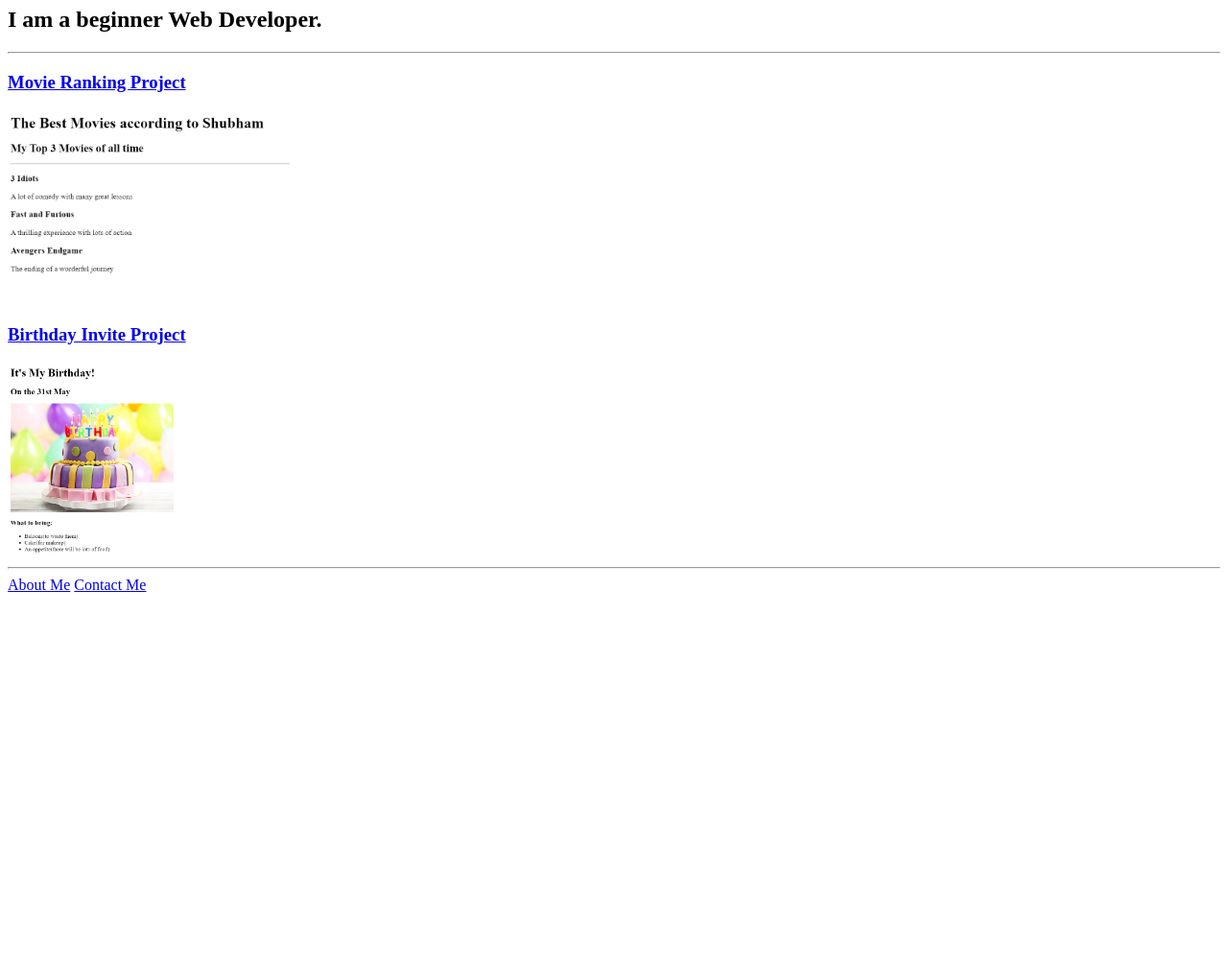
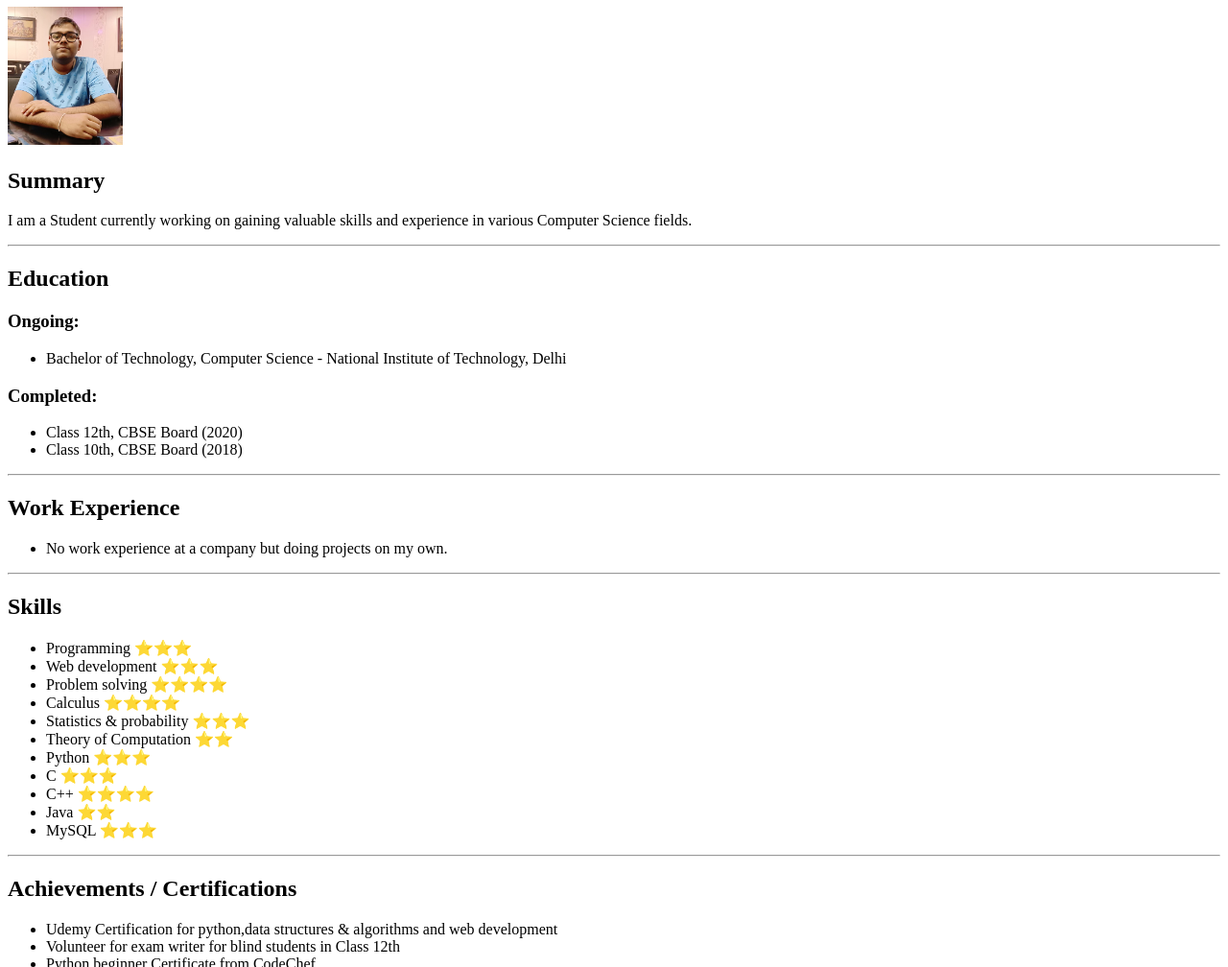
Before and after one commit to Shubham-Jaiswal-31/html-portfolio, a plain HTML site: page index.html in a window 1280 px wide. Shown: the part 73-1081 px from the top of the page at 96% size. Before the commit the page ends 800 px from the top, so only its background shows below. Drawn offline with Linux system fonts and the light colour scheme.

Commit message:
Add files via upload

```diff
--- a/index.html
+++ b/index.html
@@ -1,22 +1,72 @@
 <!DOCTYPE html>
 <html lang="en">
-
 <head>
     <meta charset="UTF-8">
-    <title>Shubham's Portfolio</title>
+    <title>My Resume</title>
 </head>
+<body>
+    <h1>Shubham Anand Jaiswal</h1>
+    <img src="./assets/Shubham_profile.jpg" width="120rem" alt="Shubham's Photo">
+    <h2>Summary</h2>
+    <p>I am a Student currently working on gaining valuable skills and experience in various Computer Science fields.</p>
+    <hr />
 
-<body>
-    <h1>Shubham Anand Jaiswal's Portfolio</h1>
-    <h2>I am a beginner Web Developer.</h2>
+    <h2>Education</h2>
+    <p>
+        <h3>Ongoing:</h3>
+        <ul>
+            <li>Bachelor of Technology, Computer Science - National Institute of Technology, Delhi</li>
+        </ul>
+        <h3>Completed:</h3>
+        <ul>
+            <li>Class 12th, CBSE Board (2020)</li>
+            <li>Class 10th, CBSE Board (2018)</li>
+        </ul>
+    </p>
     <hr />
-    <h3><a href="./public/movie-ranking.html">Movie Ranking Project</a></h3>
-    <img src="./assets/images/movie-ranking.png" height="200" alt="movie ranking project preview"/>
-    <h3><a href="./public/birthday-invite.html">Birthday Invite Project</a></h3>
-    <img src="./assets/images/birthday-invite.png" height="200" alt="bithday invite project preview"/>
+    <h2>Work Experience</h2>
+    <p>
+        <ul>
+            <li>No work experience at a company but doing projects on my own.</li>
+        </ul>
+    </p>
     <hr />
-    <a href="./public/about.html">About Me</a>
-    <a href="./public/contact.html">Contact Me</a>
+    <h2>Skills</h2>
+    <p>
+        <ul>
+            <li>Programming ⭐⭐⭐</li>
+            <li>Web development ⭐⭐⭐</li>
+            <li>Problem solving ⭐⭐⭐⭐</li>
+            <li>Calculus ⭐⭐⭐⭐</li>
+            <li>Statistics & probability ⭐⭐⭐</li>
+            <li>Theory of Computation ⭐⭐</li>
+            <li>Python ⭐⭐⭐</li>
+            <li>C ⭐⭐⭐</li>
+            <li>C++ ⭐⭐⭐⭐</li>
+            <li>Java ⭐⭐</li>
+            <li>MySQL ⭐⭐⭐</li>
+
+        </ul>
+    </p>
+    <hr />
+    <h2>Achievements / Certifications</h2>
+    <p>
+        <ul>
+            <li>Udemy Certification for python,data structures & algorithms and web development</li>
+            <li>Volunteer for exam writer for blind students in Class 12th</li>
+            <li>Python beginner Certificate from CodeChef</li>
+            <img src="./assets/python_certificate.png" height="150rem">
+        </ul>
+    </p>
+    <hr />
+    <footer>
+        <h2>Other</h2>
+        <ul>
+            <li><a href="./public/hobby.html">My Hobbies</a></li>
+            <li><a href="./public/contact.html">Contact Me</a></li>
+        </ul>
+
+        <p>© Shubham Anand Jaiswal. All rights reserved.</p>
+    </footer>
 </body>
-
 </html>
```
Also changed, not shown: public/contact.html (+21 -9 lines), public/hobby.html (added, +15 -0 lines), assets/Shubham_profile.jpg (added), assets/python_certificate.png (added).
